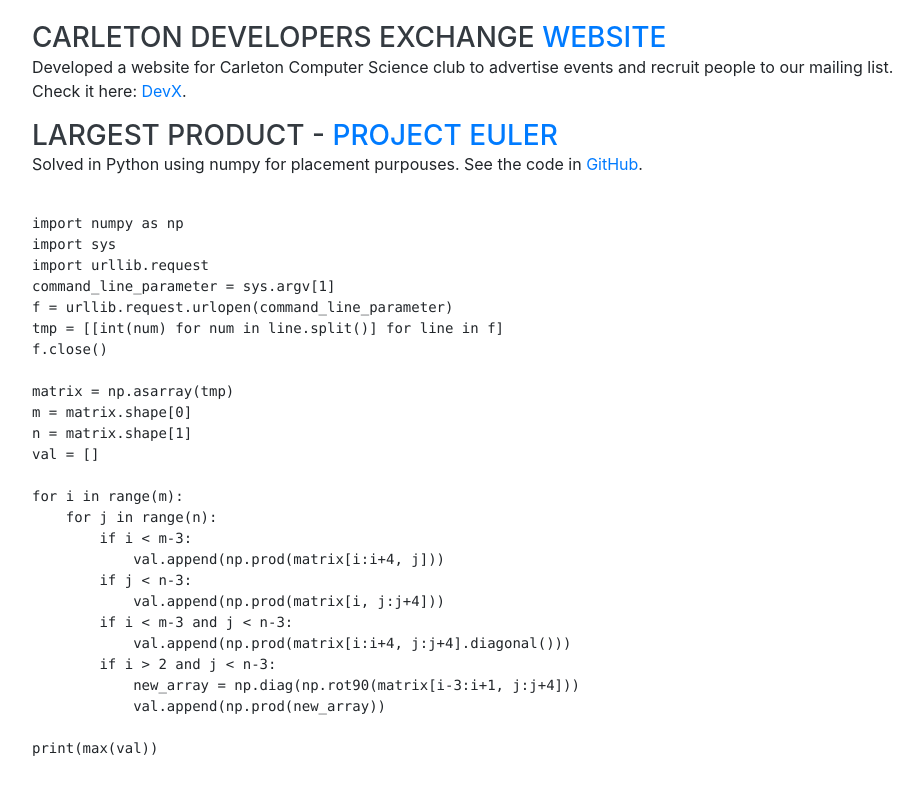
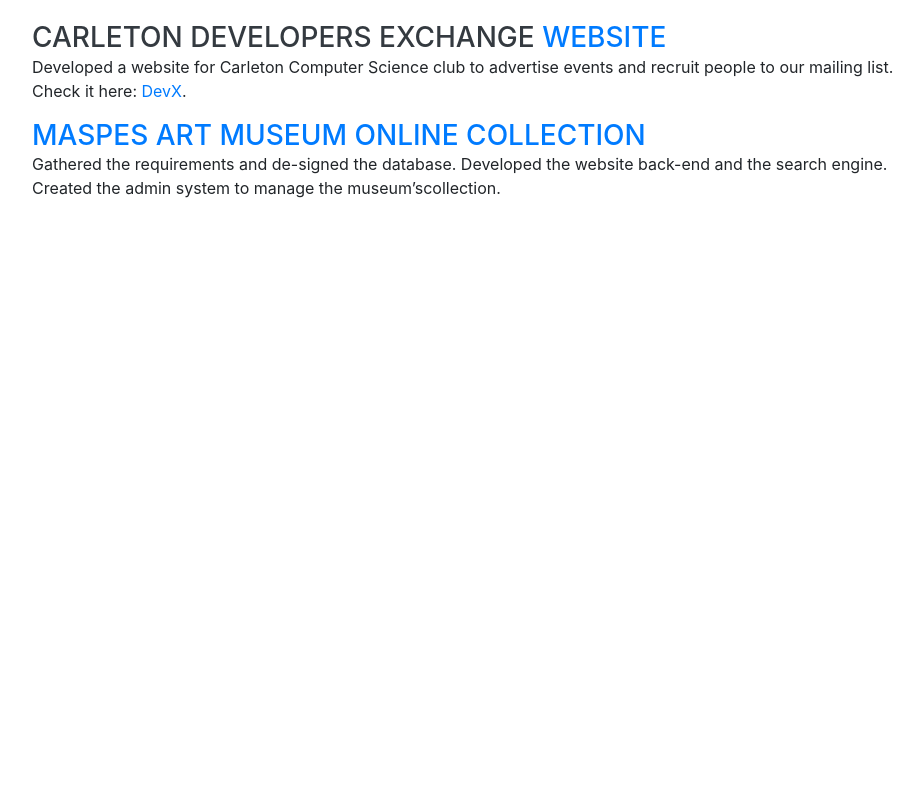
Before and after one commit to LuisaE/personal-website, a website with bundled scripts: page index.html in a window 1280 px wide. Shown: the part 1381-2175 px from the top of the page, without its empty margins (288-1211 px from the left). After the commit the page ends 1645 px from the top, so only its background shows below. Built offline with nearby package versions, Linux system fonts and the light colour scheme; a web font is replaced by a local one.

Commit message:
Update index.html

```diff
--- a/index.html
+++ b/index.html
@@ -94,36 +94,8 @@
         </div>
         <div class="resume-item d-flex flex-column flex-md-row justify-content-between">
           <div class="resume-content">
-              <h3 class="mb-0">Largest Product - <a href="https://projecteuler.net/problem=11">Project Euler</a></h3>
-              <p>Solved in Python using numpy for placement purpouses. See the code in <a href="https://github.com/LuisaE/Python/blob/master/problem11_ProjectEuler.py">GitHub</a>.</p>
-            <pre><code>
-import numpy as np
-import sys
-import urllib.request
-command_line_parameter = sys.argv[1]
-f = urllib.request.urlopen(command_line_parameter)
-tmp = [[int(num) for num in line.split()] for line in f]
-f.close()
-
-matrix = np.asarray(tmp)
-m = matrix.shape[0]
-n = matrix.shape[1]
-val = []
-
-for i in range(m):
-    for j in range(n):
-        if i < m-3:
-            val.append(np.prod(matrix[i:i+4, j]))
-        if j < n-3:
-            val.append(np.prod(matrix[i, j:j+4]))
-        if i < m-3 and j < n-3:
-            val.append(np.prod(matrix[i:i+4, j:j+4].diagonal()))
-        if i > 2 and j < n-3:
-            new_array = np.diag(np.rot90(matrix[i-3:i+1, j:j+4]))
-            val.append(np.prod(new_array))
-
-print(max(val))
-            </code></pre>
+              <h3 class="mb-0"><a href="http://maaspes.epizy.com">MASPES Art Museum Online Collection</a></h3>
+              <p>Gathered the requirements and de-signed the database. Developed the website back-end and the search engine. Created the admin system to manage the museum’scollection.</p>
           </div>
         </div>
       </div>
```
